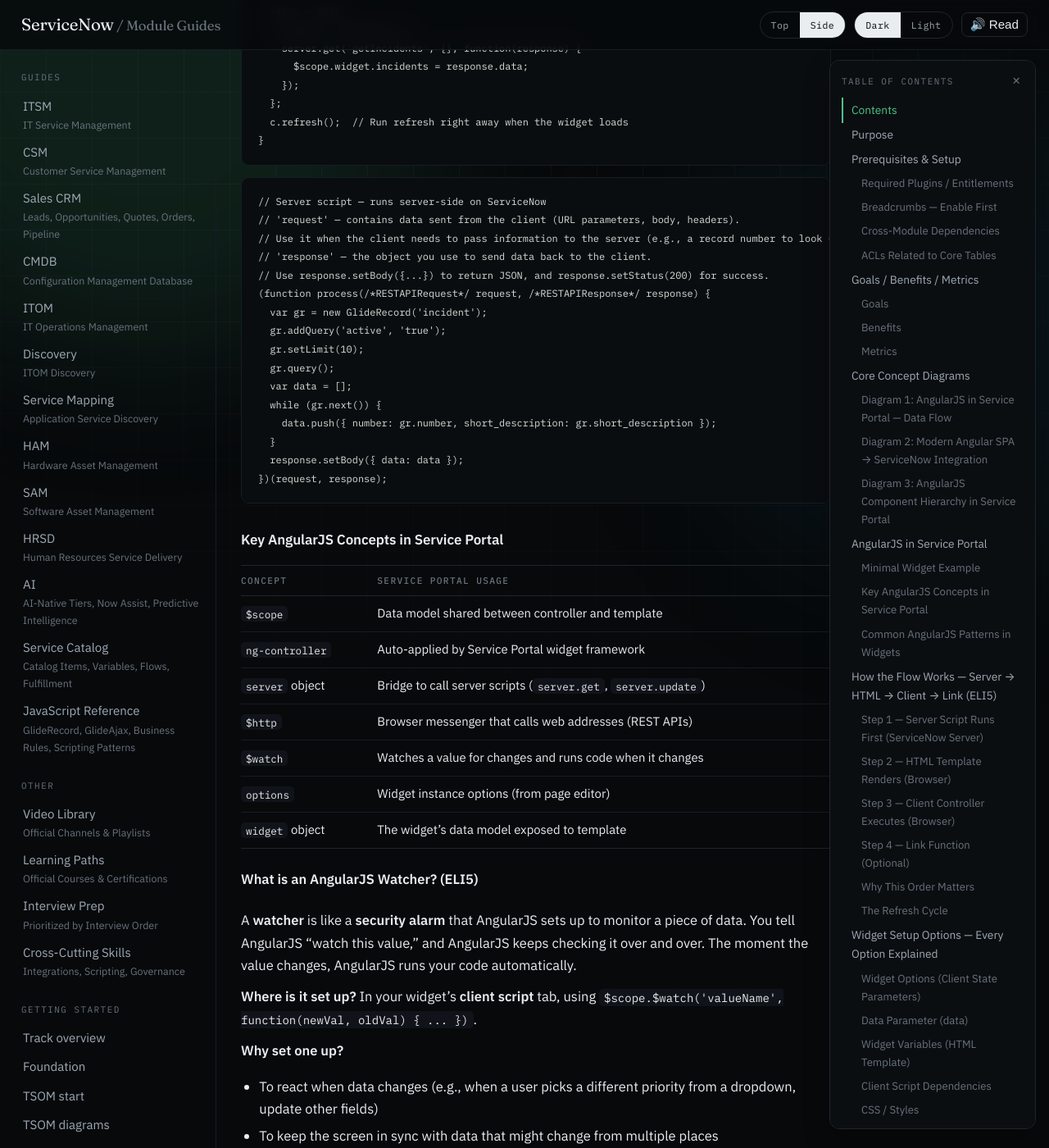
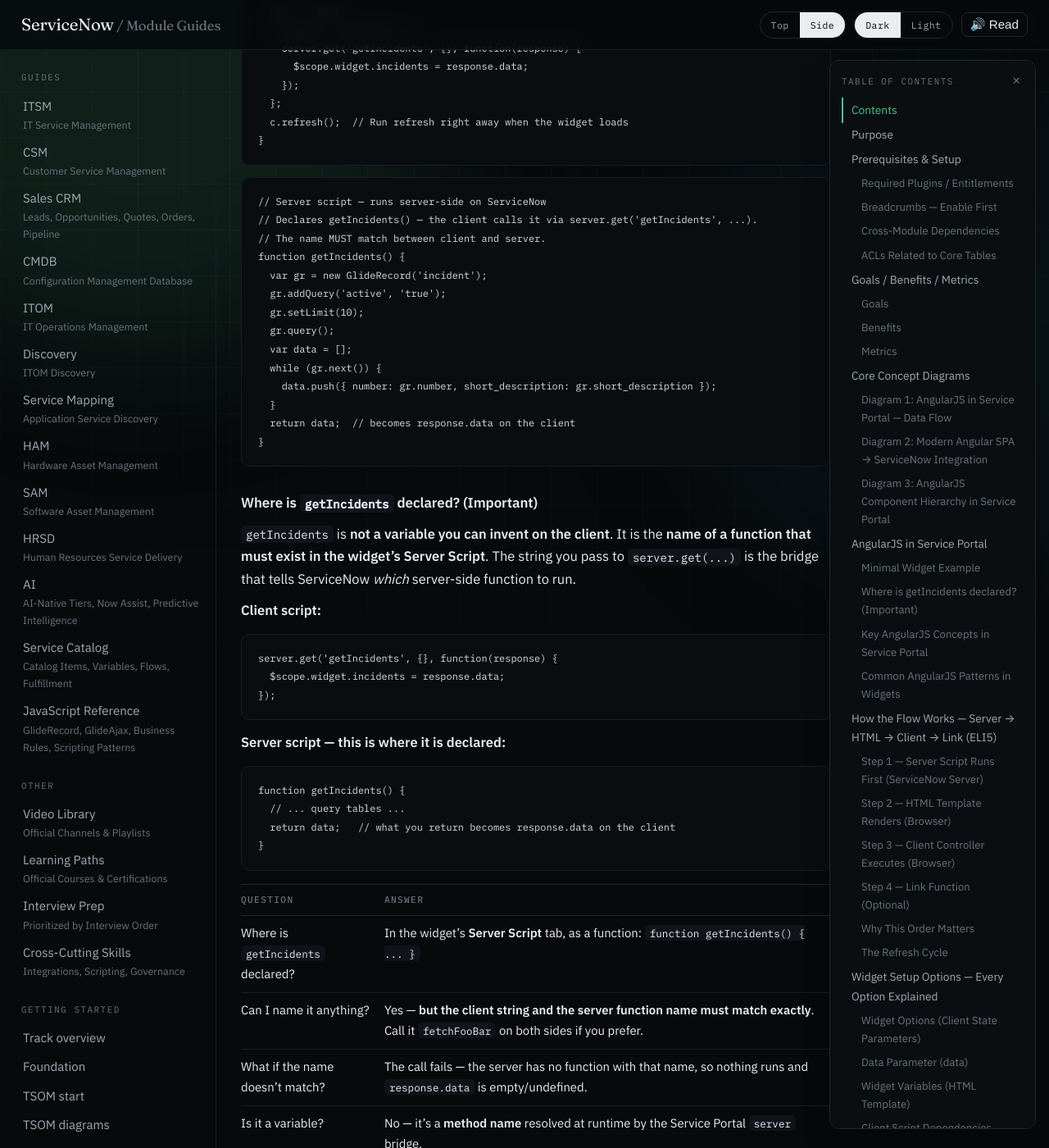
Before and after one commit to eltonaguiar/ServiceNow_Learning_TSOM-_CSM_FSM_SalesCRM_HAM_ITSM, a Jekyll site: the page built from docs/modules/scripting/angular-guide.md, in a window 1280 px wide and 1400 px high, scrolled down 5713 px. Shown: the whole window at 82% size. Built offline with Jekyll 4.4.1, drawn with Linux system fonts in a browser that asks for light colours; our own code applies the rules of GitHub Pages for plain Markdown files; some of the changed text lies outside the part shown.

Commit message:
Clarify where server.get method names are declared
- Added 'Where is getIncidents declared?' section: it must be a function in the widget Server Script; name must match exactly on both sides
- Fixed inconsistent examples: server scripts now declare getIncidents()/getData() as named functions instead of anonymous process() wrappers
- Added note to myApiMethod example that the function must exist server-side
- Fixed lifecycle Step 1 server script to declare getIncidents() so Step 3's server.get call is valid

````diff
--- a/docs/modules/scripting/angular-guide.md
+++ b/docs/modules/scripting/angular-guide.md
@@ -208,11 +208,9 @@ function($scope, server) {
 
 ```javascript
 // Server script — runs server-side on ServiceNow
-// 'request' — contains data sent from the client (URL parameters, body, headers).
-// Use it when the client needs to pass information to the server (e.g., a record number to look up).
-// 'response' — the object you use to send data back to the client.
-// Use response.setBody({...}) to return JSON, and response.setStatus(200) for success.
-(function process(/*RESTAPIRequest*/ request, /*RESTAPIResponse*/ response) {
+// Declares getIncidents() — the client calls it via server.get('getIncidents', ...).
+// The name MUST match between client and server.
+function getIncidents() {
   var gr = new GlideRecord('incident');
   gr.addQuery('active', 'true');
   gr.setLimit(10);
@@ -221,9 +219,42 @@ function($scope, server) {
   while (gr.next()) {
     data.push({ number: gr.number, short_description: gr.short_description });
   }
-  response.setBody({ data: data });
-})(request, response);
+  return data;  // becomes response.data on the client
+}
 ```
+
+### Where is `getIncidents` declared? (Important)
+
+`getIncidents` is **not a variable you can invent on the client**. It is the **name of a function that must exist in the widget's Server Script**. The string you pass to `server.get(...)` is the bridge that tells ServiceNow *which* server-side function to run.
+
+**Client script:**
+```javascript
+server.get('getIncidents', {}, function(response) {
+  $scope.widget.incidents = response.data;
+});
+```
+
+**Server script — this is where it is declared:**
+```javascript
+function getIncidents() {
+  // ... query tables ...
+  return data;   // what you return becomes response.data on the client
+}
+```
+
+| Question | Answer |
+|---|---|
+| Where is `getIncidents` declared? | In the widget's **Server Script** tab, as a function: `function getIncidents() { ... }` |
+| Can I name it anything? | Yes — **but the client string and the server function name must match exactly**. Call it `fetchFooBar` on both sides if you prefer. |
+| What if the name doesn't match? | The call fails — the server has no function with that name, so nothing runs and `response.data` is empty/undefined. |
+| Is it a variable? | No — it's a **method name** resolved at runtime by the Service Portal `server` bridge. |
+
+**Two supported patterns:**
+
+1. **Named function** (simplest) — server declares `function getIncidents() {...}` and returns data; client calls `server.get('getIncidents', {}, cb)`.
+2. **Routed method** — server declares the `process(request, response)` wrapper and branches on a method name in `request`; client passes that method name inside the parameters object instead of as the first argument.
+
+Use pattern 1 unless your widget already has a `process()`-style server script.
 
 ### Key AngularJS Concepts in Service Portal
 
@@ -277,6 +308,8 @@ $scope.$watch('widget.state', function(newVal, oldVal) {
 });
 
 // Calling server from controller
+// 'myApiMethod' must be declared as a function in the widget's Server Script:
+//   function myApiMethod() { ... return something; }
 server.get('myApiMethod', { sys_id: $scope.widget.sys_id }, function(response) {
   $scope.$apply(function() {
     $scope.widget.result = response.data;
@@ -297,16 +330,20 @@ The **Server Script** executes first on the ServiceNow server. It queries tables
 
 ```javascript
 // Server Script — runs FIRST on the server
-(function process(/*RESTAPIRequest*/ request, /*RESTAPIResponse*/ response) {
+// Declares getIncidents() so later server.get('getIncidents', ...) calls can reach it.
+// Any top-level 'data' variable is also passed to the client on initial load.
+var data = {};   // optional initial payload for the first HTML render
+
+function getIncidents() {
   var gr = new GlideRecord('incident');
   gr.addQuery('active', 'true');
   gr.query();
-  var data = [];
+  var rows = [];
   while (gr.next()) {
-    data.push({ number: gr.number, short_description: gr.short_description });
+    rows.push({ number: gr.number, short_description: gr.short_description });
   }
-  response.setBody({ data: data });  // This data goes to the HTML template
-})(request, response);
+  return rows;   // becomes response.data when the client calls server.get('getIncidents')
+}
 ```
 
 ---
@@ -421,15 +458,15 @@ The **`data`** parameter is passed from the server script to the client controll
 **Server script** (runs server-side):
 ```javascript
 // Server script (runs server-side)
-// 'request' — contains data sent from the client (URL parameters, body, headers).
-// 'response' — the object you use to send data back to the client.
-// Use response.setBody({...}) to return JSON.
-(function process(/*RESTAPIRequest*/ request, /*RESTAPIResponse*/ response) {
+// Server script (runs server-side)
+// Declares getData() — the client calls it via server.get('getData', ...).
+// The name must match exactly on both sides.
+function getData() {
   var data = {};
   data.incidentCount = 5;
   data.userName = 'John Doe';
-  response.setBody(data);
-})(request, response);
+  return data;   // becomes response.data on the client
+}
 ```
 
 **Client controller** (runs client-side):
@@ -437,14 +474,14 @@ The **`data`** parameter is passed from the server script to the client controll
 function($scope, server) {
   var c = this;
   server.get('getData', {}, function(response) {
-    // response.data contains what the server script put in data{}
+    // response.data contains whatever getData() returned on the server
     c.incidentCount = response.data.incidentCount;
     c.userName = response.data.userName;
   });
 }
 ```
 
-**Key point:** `response.data` in the client controller matches the object you passed to `response.setBody()` on the server.
+**Key point:** `response.data` in the client controller matches the object `getData()` returned on the server. The string `'getData'` in `server.get(...)` must be the exact function name declared in the server script.
 
 ---
 
````
